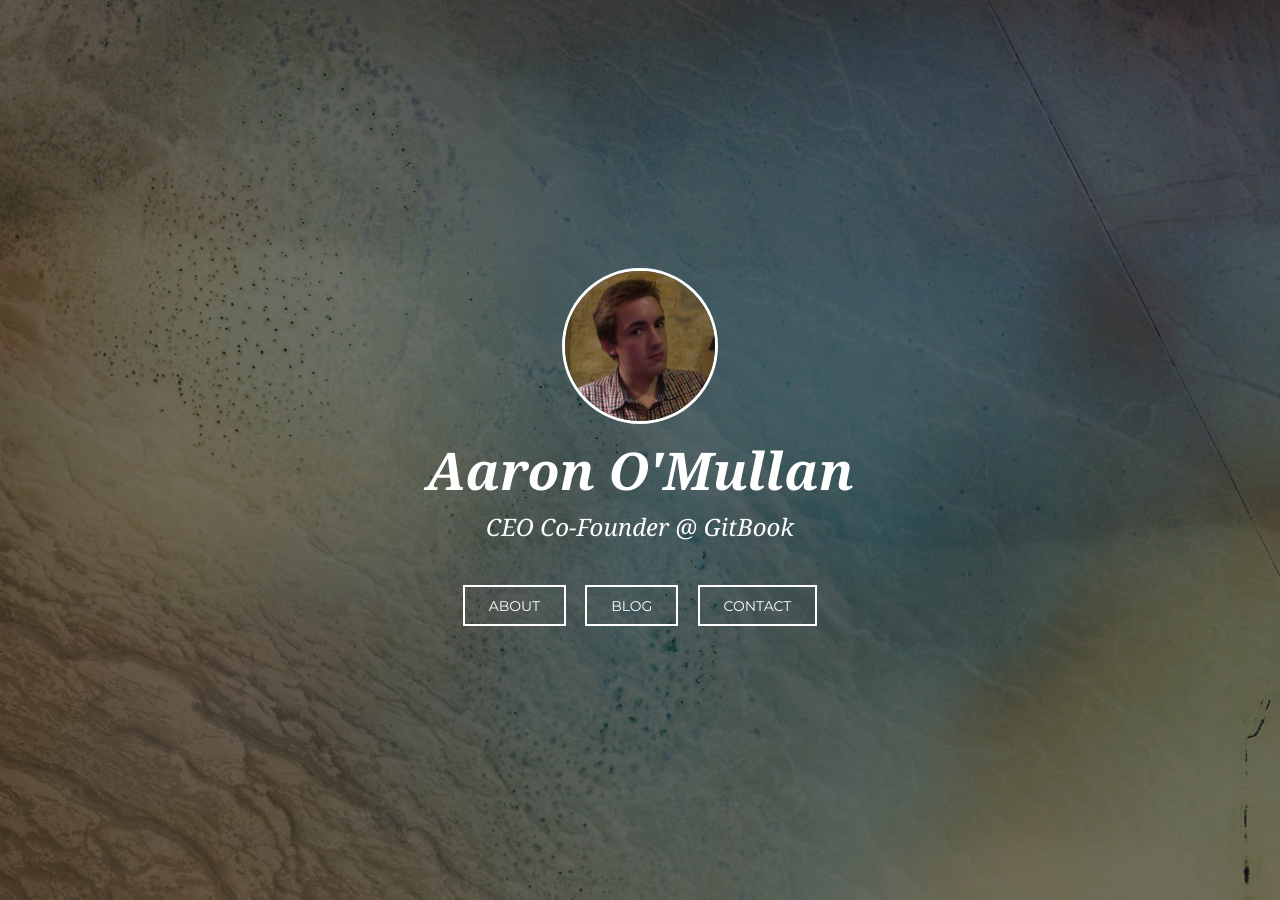
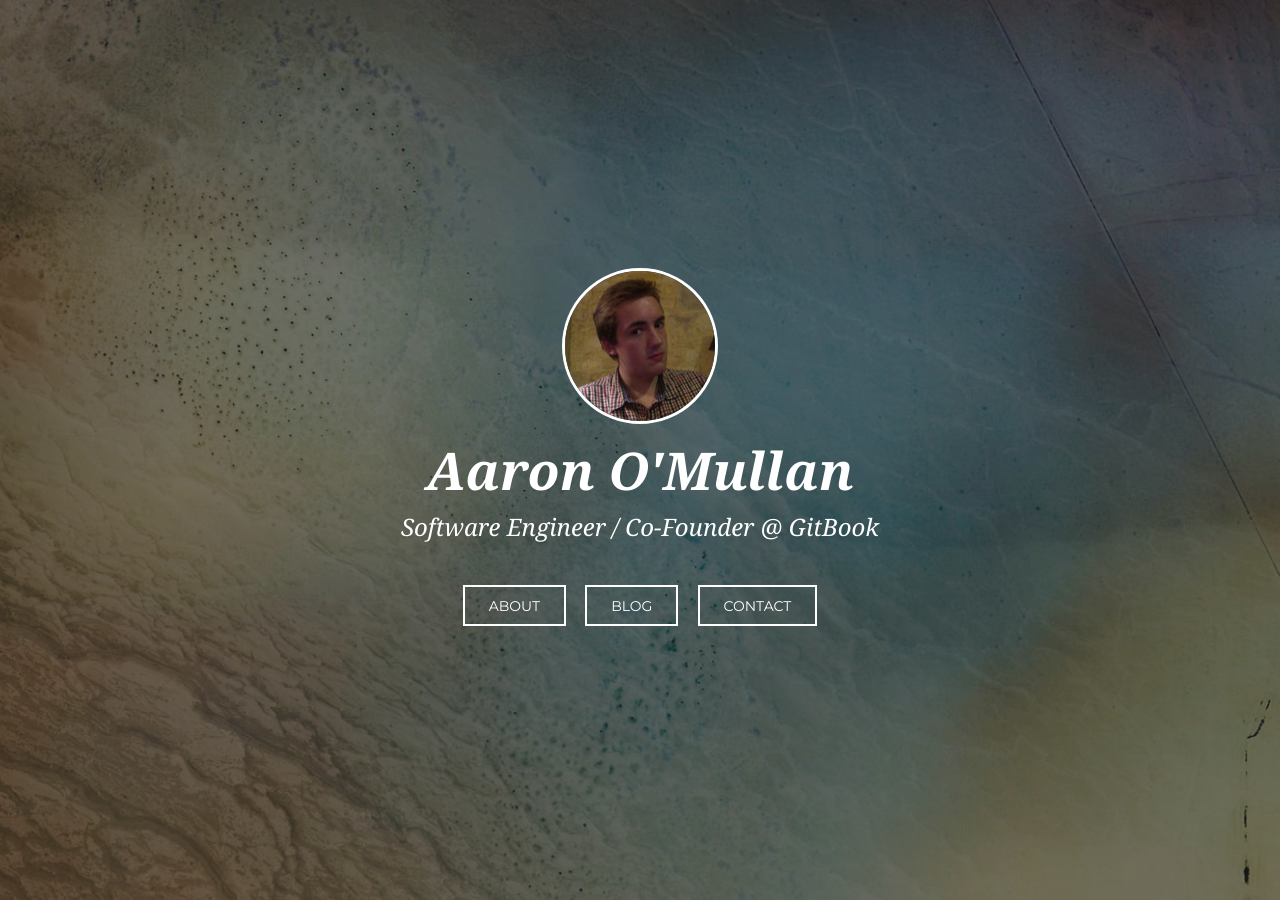
Before and after one commit to AaronO/AaronO.github.io, a Jekyll site: the page built from index.html, in a window 1280 px wide. Built offline with Jekyll 4.4.1, drawn with Linux system fonts in a browser that asks for light colours; some web fonts are replaced.

Commit message:
Improve "title"

```diff
--- a/_includes/header.html
+++ b/_includes/header.html
@@ -9,7 +9,7 @@
 	        		<img src="/img/me.jpg" id="main-profile" />
 	        		<div class="titles">
 			            <h1 id="main-title">Aaron O'Mullan</h1>
-			            <h2 id="main-subtitle">CEO Co-Founder @ GitBook</h2>
+			            <h2 id="main-subtitle">Software Engineer / Co-Founder @ GitBook</h2>
 		        	</div>
 	        	{% if page.path != 'index.html' %}</a>{% endif %}
 	        </header>
```
